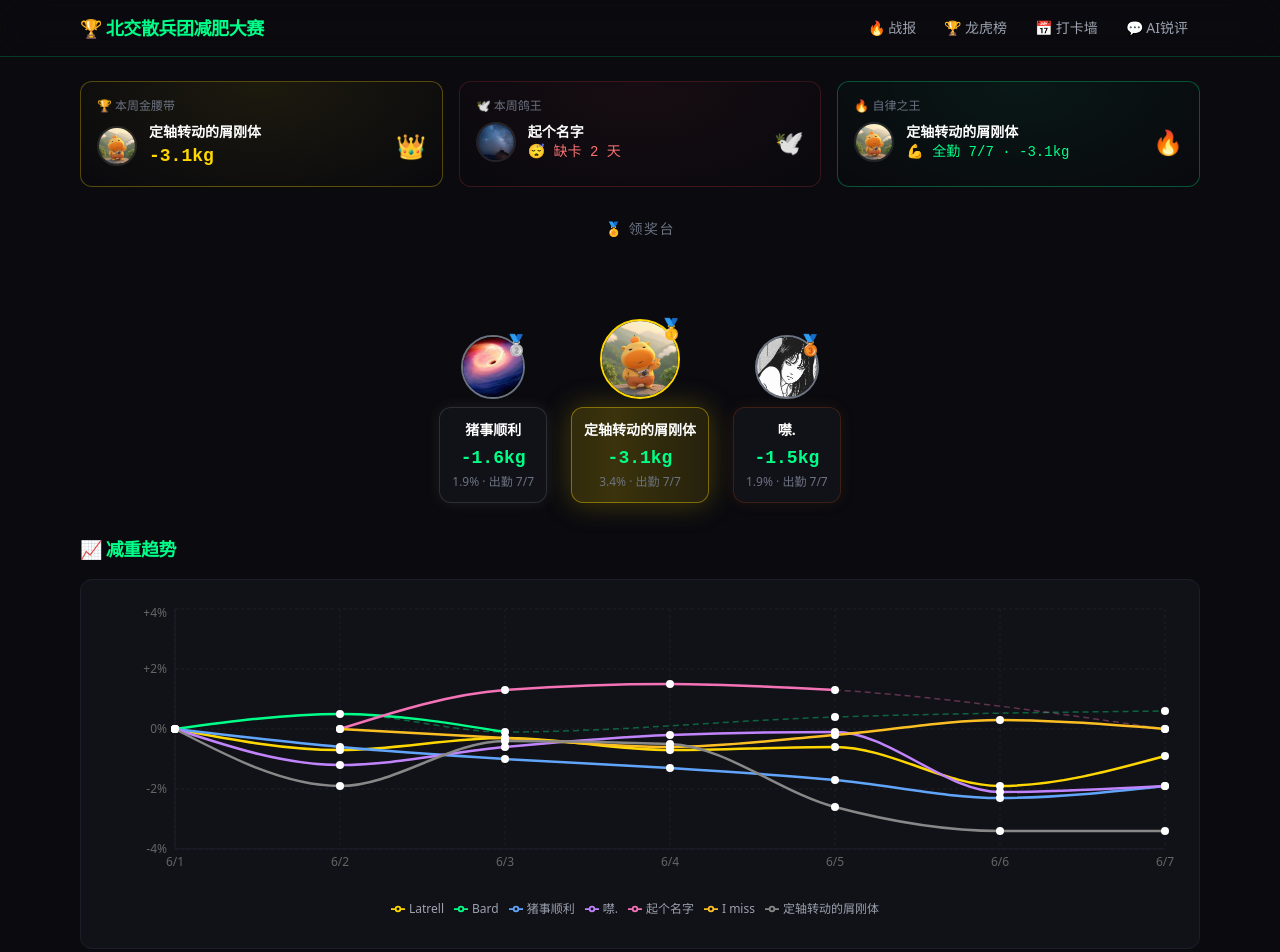
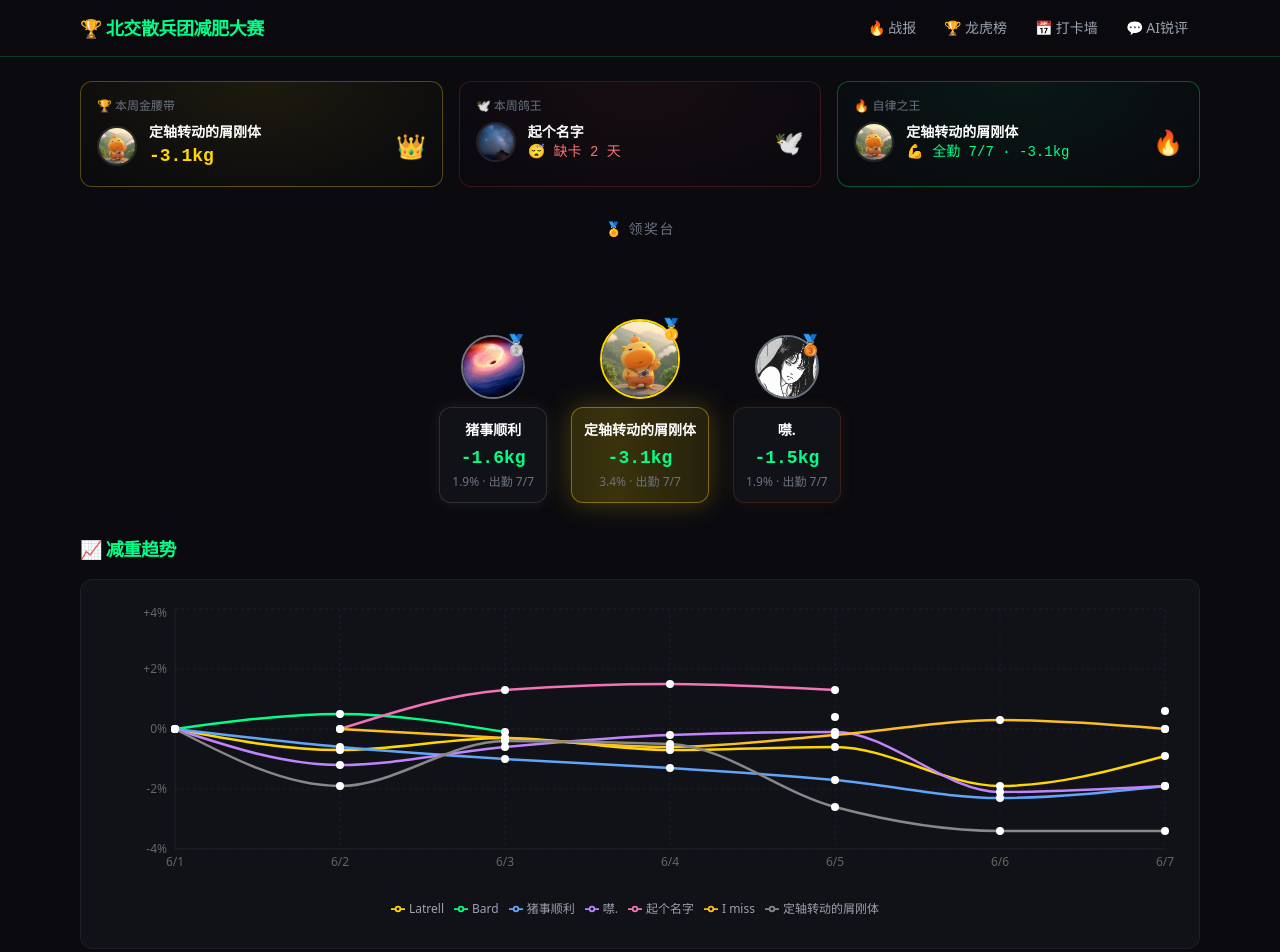
Before and after one commit to Latrell233/diet-contest, a React (Vite) app: page / in a window 1280 px wide. Shown: the top 952 px of the page. Built offline with nearby package versions, Linux system fonts and the light colour scheme; the HTML template or start-up script is replaced by a standard one.

Commit message:
fix: simplify trend chart — single line per person, break at nulls

```diff
--- a/src/components/TrendChart.tsx
+++ b/src/components/TrendChart.tsx
@@ -1,4 +1,3 @@
-import React from 'react'
 import {
   LineChart,
   Line,
@@ -33,37 +32,18 @@ export default function TrendChart({ weekData }: TrendChartProps) {
       return `${d.getMonth() + 1}/${d.getDate()}`
     }) ?? []
 
-  // 提前计算每人有效数据的起止范围，首尾缺卡不绘制
-  const uidRange = new Map<string, { first: number; last: number }>()
-  weekData.participants.forEach(wp => {
-    const validIndices = wp.dailyRecords
-      .map((r, i) => (r.weight !== null ? i : -1))
-      .filter(i => i >= 0)
-    if (validIndices.length > 0) {
-      uidRange.set(wp.uid, {
-        first: validIndices[0],
-        last: validIndices[validIndices.length - 1],
-      })
-    }
-  })
-
   const chartData = days.map((day, i) => {
-    const point: Record<string, number | string | null> = { day }
+    const point: Record<string, number | string> = { day }
     weekData.participants.forEach(wp => {
       const profile = participantMap.get(wp.uid)
       if (!profile) return
-      const range = uidRange.get(wp.uid)
-      // 首尾缺卡：不写入 key，Recharts 不会在此区间绘制任何东西
-      if (!range || i < range.first || i > range.last) return
       const weight = wp.dailyRecords[i]?.weight
       if (weight !== null && weight !== undefined) {
         point[wp.uid] = parseFloat(
           (((weight - profile.initialWeight) / profile.initialWeight) * 100).toFixed(1),
         )
-      } else {
-        // 中间缺卡：显式设为 null，connectNulls=true 会以直线连接
-        point[wp.uid] = null
       }
+      // 缺卡日不写 key → Recharts 自动断开
     })
     return point
   })
@@ -134,36 +114,18 @@ export default function TrendChart({ weekData }: TrendChartProps) {
                 )
               }}
             />
-            {weekData.participants.map((wp, i) => {
-              const color = LINE_COLORS[i % LINE_COLORS.length]
-              return (
-                <React.Fragment key={wp.uid}>
-                  {/* 虚线层：连接所有点（包括null），显示趋势走向 */}
+            {weekData.participants.map((wp, i) => (
               <Line
+                key={wp.uid}
                 type="monotone"
                 dataKey={wp.uid}
-                    stroke={color}
-                    strokeWidth={1.5}
-                    strokeDasharray="6 4"
-                    strokeOpacity={0.35}
-                    dot={false}
-                    activeDot={false}
-                    connectNulls={true}
-                    legendType="none"
-                  />
-                  {/* 实线层：仅在有数据的段落绘制 */}
-                  <Line
-                    type="monotone"
-                    dataKey={wp.uid}
-                    stroke={color}
+                stroke={LINE_COLORS[i % LINE_COLORS.length]}
                 strokeWidth={2.5}
                 dot={{ r: 4, strokeWidth: 0 }}
                 activeDot={{ r: 6, strokeWidth: 2, stroke: '#0a0a0f' }}
                 connectNulls={false}
               />
-                </React.Fragment>
-              )
-            })}
+            ))}
           </LineChart>
         </ResponsiveContainer>
       </div>
```
Lines whose indentation alone changed are shown as unchanged.
